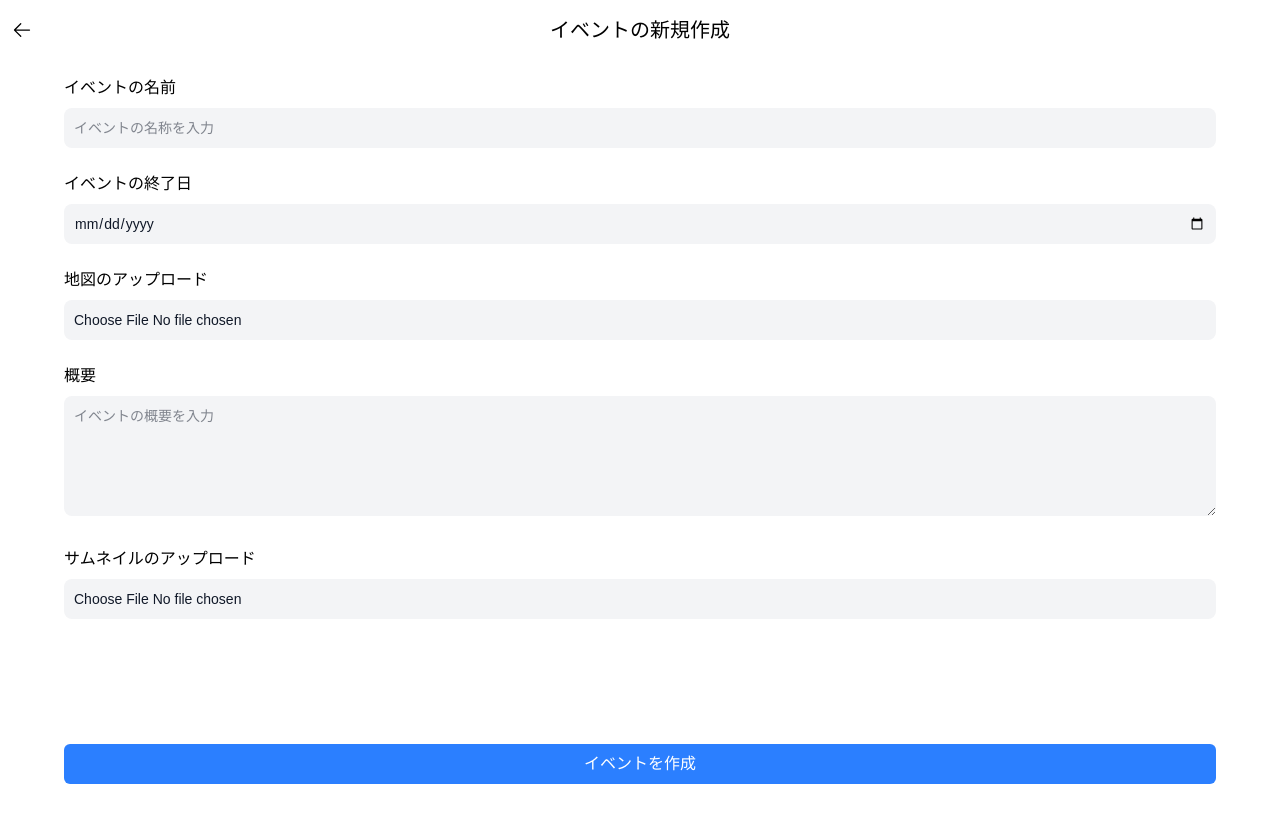
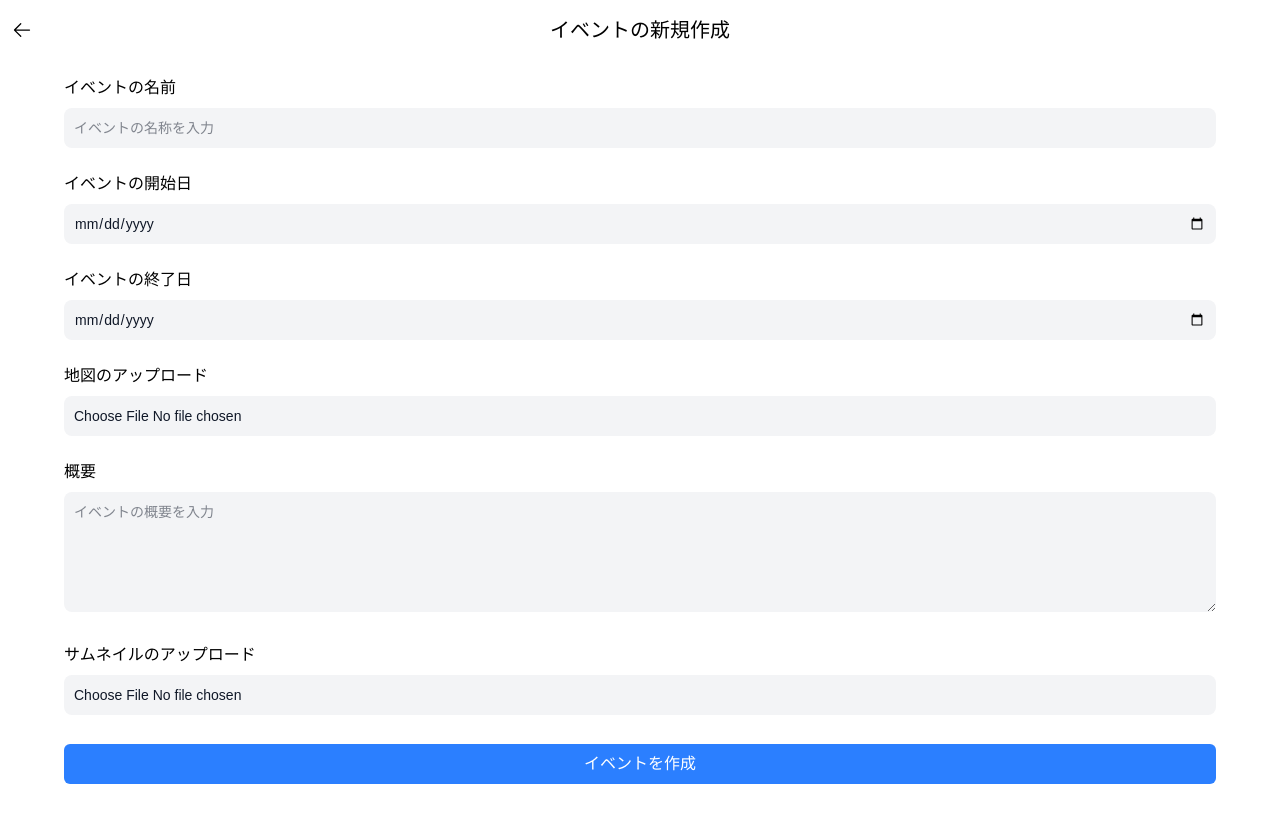
Before and after one commit to NeeeRL/Sakutto_Rally, a React (Vite) app in the folder Apps/Organizer/: page /create in a window 1280 px wide. Shown: the top 822 px of the page. Before the commit the page ends 800 px from the top, so only its background shows below. Built offline with nearby package versions, Linux system fonts and the light colour scheme.

Commit message:
イベント開始日の項目を追加

```diff
--- a/Apps/Organizer/src/createEvent.tsx
+++ b/Apps/Organizer/src/createEvent.tsx
@@ -6,7 +6,8 @@ import type { eventData } from './types/event'
 function createEvent () {
 
     const [ eventName, setEventName ] = useState<string>("")
-    const [ date, setDate ] = useState<string>("")
+    const [ startDate, setStartDate ] = useState<string>("")
+    const [ endDate, setEndDate ] = useState<string>("")
     // mapは画像
     // const [ map, setMap ] = useState<string>("")
     const [ description, setDescription ] = useState<string>("")
@@ -23,7 +24,8 @@ function createEvent () {
         const newData: eventData = {
             // ...data,
             eventName: eventName,
-            date: date,
+            startDate: startDate,
+            endDate: endDate,
             description: description,
             //チェックポイントは初期値あったほうがいいのでは？例として。今はnullを入れるために形をnull許容にしている。
             checkPoints: null
@@ -53,11 +55,19 @@ function createEvent () {
                         type="text"
                         className="bg-gray-100 text-gray-900 rounded-lg p-2.5 w-full text-sm focus:border-gray-400 focus:ring-2 focus:ring-gray-400 outline-none" placeholder="イベントの名称を入力"
                     />
-                    <label htmlFor="date" className="mt-6 my-2 block">イベントの終了日</label>
+                    <label htmlFor="startDate" className="mt-6 my-2 block">イベントの開始日</label>
                     <input
-                        id="date"
-                        value={date}
-                        onChange={ (event) => setDate(event.target.value) }
+                        id="startDate"
+                        value={startDate}
+                        onChange={ (event) => setStartDate(event.target.value) }
+                        type="date"
+                        className="bg-gray-100 text-gray-900 rounded-lg p-2.5 w-full text-sm focus:border-gray-400 focus:ring-2 focus:ring-gray-400 outline-none"
+                    />
+                    <label htmlFor="endDate" className="mt-6 my-2 block">イベントの終了日</label>
+                    <input
+                        id="endDate"
+                        value={endDate}
+                        onChange={ (event) => setEndDate(event.target.value) }
                         type="date"
                         className="bg-gray-100 text-gray-900 rounded-lg p-2.5 w-full text-sm focus:border-gray-400 focus:ring-2 focus:ring-gray-400 outline-none"
                     />
--- a/Apps/Organizer/src/types/event.ts
+++ b/Apps/Organizer/src/types/event.ts
@@ -5,7 +5,8 @@ export interface checkPoint {
 
 export interface eventData {
     eventName: string
-    date: string
+    startDate: string
+    endDate: string
     description: string
     checkPoints: checkPoint | null
 }
```
